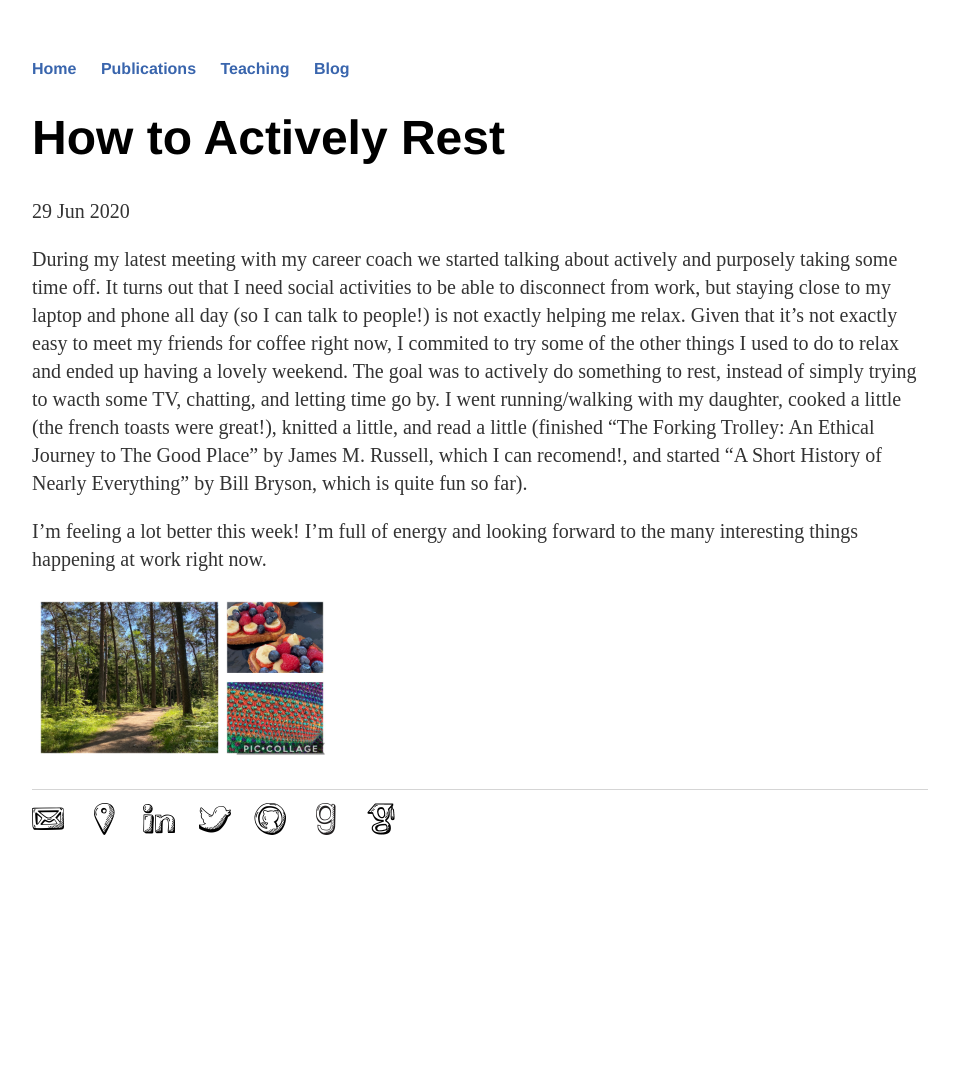
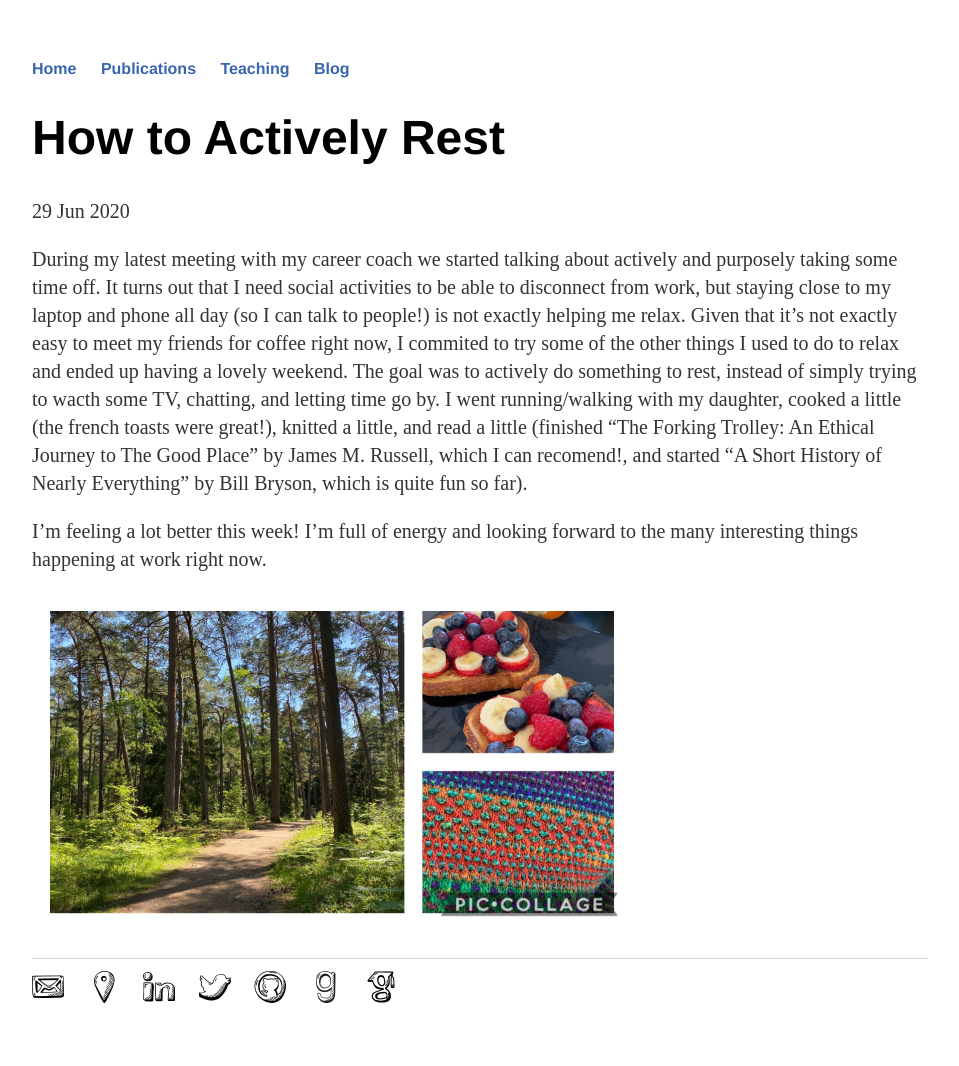
Before and after one commit to andreina-francisco/andreina-francisco.github.io, a Jekyll site: the page built from _posts/2020-06-29-relaxing.md, in a window 1280 px wide. Shown: the whole page, without its empty margins (160-1119 px from the left). Built offline with Jekyll 4.4.1, drawn with Linux system fonts in a browser that asks for light colours; nearby versions of some CDN libraries; a style sheet for code colours, icons or effects is not loaded; before the commit the page ends 900 px from its top, so only the background shows below that.

Commit message:
Update 2020-06-29-relaxing.md

```diff
--- a/_posts/2020-06-29-relaxing.md
+++ b/_posts/2020-06-29-relaxing.md
@@ -9,4 +9,4 @@ During my latest meeting with my career coach we started talking about actively
 
 I'm feeling a lot better this week! I'm full of energy and looking forward to the many interesting things happening at work right now.
 
-<img src="/blog/images/2020-06-29-relaxing.JPG" width="300">
+<img src="/blog/images/2020-06-29-relaxing.JPG" width="600">
```
